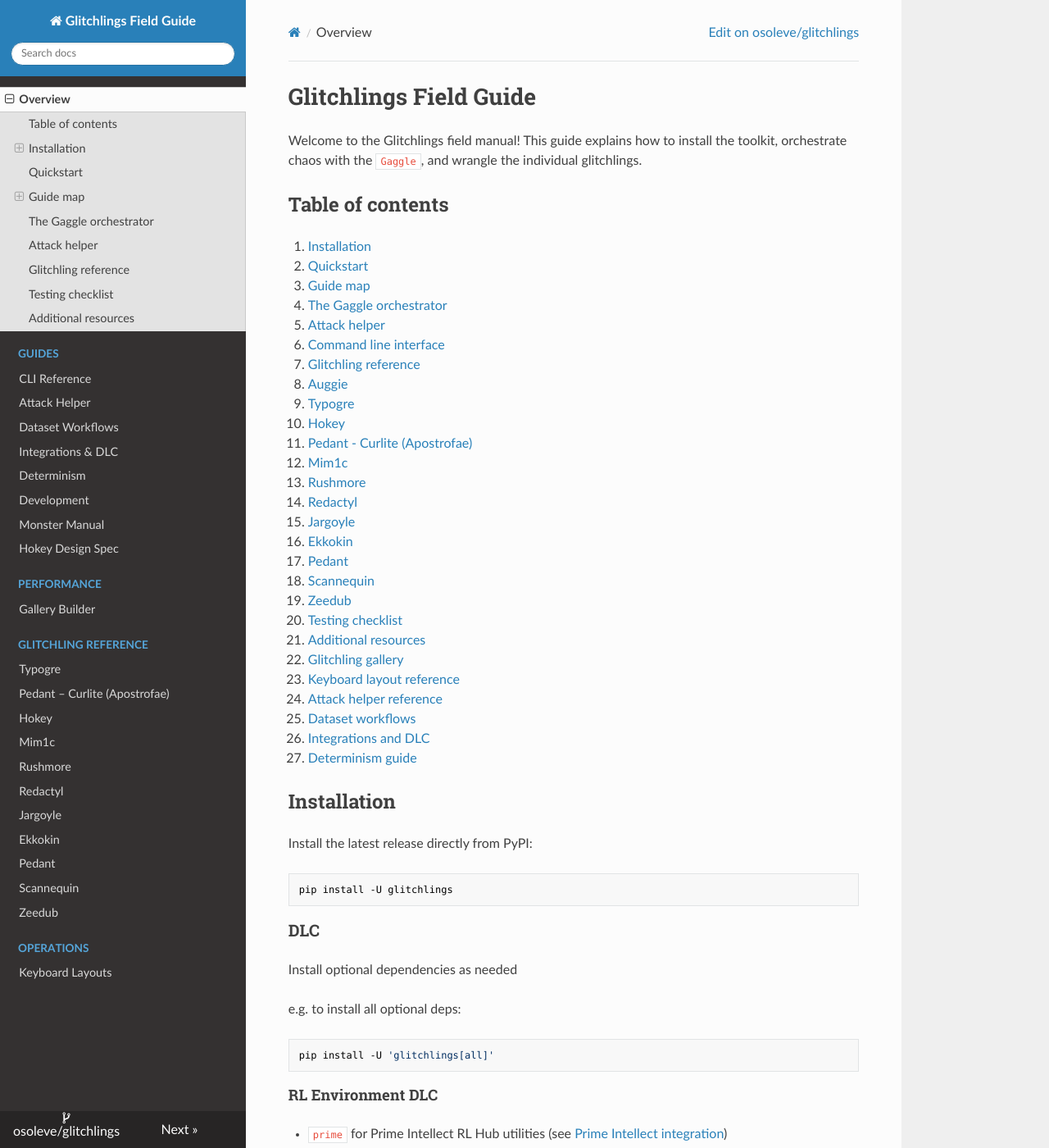
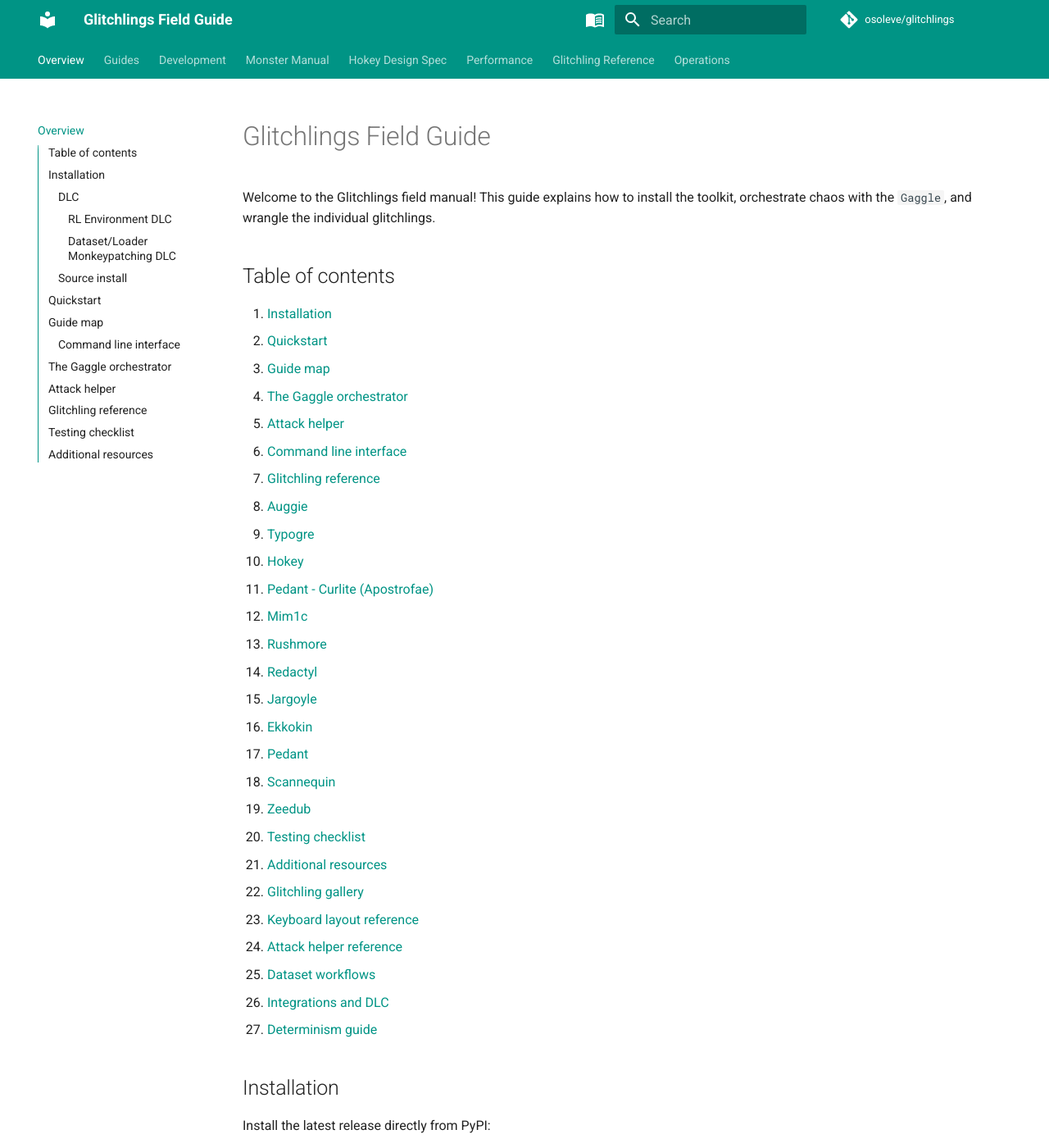
Before and after one commit to osoleve/glitchlings, an MkDocs documentation site: the page built from docs/index.md, in a window 1280 px wide and 1400 px high. Shown: the whole window at 82% size. Built offline with MkDocs 1.6.1 and Material for MkDocs 9.7.7, drawn with Linux system fonts in a browser that asks for light colours; nearby versions of some CDN libraries; comment, search, counter and statistics services are not loaded; some of the changed text lies outside the part shown.

Commit message:
Update theme to Material and enhance palette for light and dark modes

```diff
--- a/mkdocs.yml
+++ b/mkdocs.yml
@@ -7,12 +7,27 @@ docs_dir: docs
 use_directory_urls: true
 
 theme:
-  name: readthedocs
+  name: material
+  palette:
+    # Light mode: "Field Guide" (Paper/Sketchbook feel)
+    - scheme: default
+      primary: teal
+      accent: purple
+      toggle:
+        icon: material/book-open-variant
+        name: Switch to Dark Mode
+    # Dark mode: "Terminal/Glitch" (Cyberpunk feel)
+    - scheme: slate
+      primary: deep purple
+      accent: cyan
+      toggle:
+        icon: material/console
+        name: Switch to Light Mode
   features:
+    - navigation.tabs
+    - navigation.sections
+    - toc.integrate
     - content.code.copy
-    - navigation.sections
-    - navigation.tabs
-    - toc.integrate
 
 nav:
   - Overview: index.md
```
